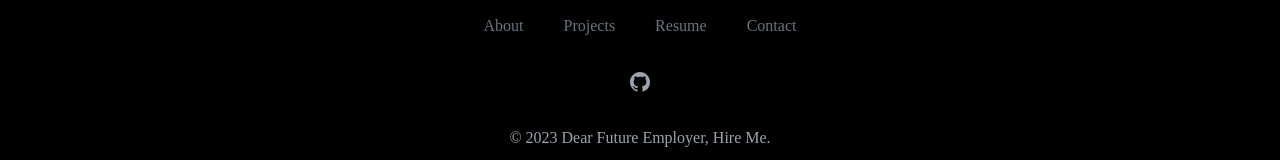
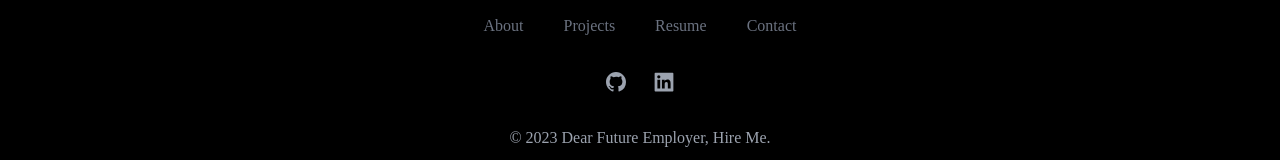
Before and after one commit to Proper-Stevo/Portfolio, a Next.js app: page / in a window 1280 px wide. Shown: the part 3094-3254 px from the top of the page. Built offline with nearby package versions, Linux system fonts and the light colour scheme.

Commit message:
footer stuff

```diff
--- a/app/components/Footer.js
+++ b/app/components/Footer.js
@@ -2,39 +2,49 @@ import React from "react";
 
 function Footer() {
     return (
-<section class="bg-black">
-    <div class="max-w-screen-xl px-4 py-12 mx-auto font-serif space-y-8 overflow-hidden sm:px-6 lg:px-8">
-        <nav class="flex flex-wrap justify-center -mx-5 -my-2">
-            <div class="px-5 py-2">
+        <section className="bg-black">
+            <div className="max-w-screen-xl px-4 py-12 mx-auto font-serif space-y-8 overflow-hidden sm:px-6 lg:px-8">
+                <nav className="flex flex-wrap justify-center -mx-5 -my-2">
+                    <div className="px-5 py-2">
                         <a href="#home" class="text-base leading-6 text-gray-500 hover:text-gray-900">
                             About
                         </a>
                     </div>
-            <div class="px-5 py-2">
+                    <div className="px-5 py-2">
                         <a href="#GitHub" class="text-base leading-6 text-gray-500 hover:text-gray-900">
                             Projects
                         </a>
                     </div>
-            <div class="px-5 py-2">
+                    <div className="px-5 py-2">
                         <a href="#resume" class="text-base leading-6 text-gray-500 hover:text-gray-900">
                             Resume
                         </a>
                     </div>
-            <div class="px-5 py-2">
+                    <div className="px-5 py-2">
                         <a href="#contactMe" class="text-base leading-6 text-gray-500 hover:text-gray-900">
                             Contact
                         </a>
                     </div>
                 </nav>
-        <div class="flex justify-center mt-8 space-x-6">
-            <a href="http://www.github.com/Proper-Stevo" class="text-gray-400 hover:text-gray-500">
-                <span class="sr-only">GitHub</span>
-                <svg class="w-6 h-6" aria-hidden="true" fill="currentColor" viewBox="0 0 24 24">
+                <div className="flex justify-center mt-8 space-x-6">
+                    <a href="http://www.github.com/Proper-Stevo" className="text-gray-400 hover:text-gray-500">
+                        <span className="sr-only">GitHub</span>
+                        <svg className="w-6 h-6" aria-hidden="true" fill="currentColor" viewBox="0 0 24 24">
                             <path fill-rule="evenodd" d="M12 2C6.477 2 2 6.484 2 12.017c0 4.425 2.865 8.18 6.839 9.504.5.092.682-.217.682-.483 0-.237-.008-.868-.013-1.703-2.782.605-3.369-1.343-3.369-1.343-.454-1.158-1.11-1.466-1.11-1.466-.908-.62.069-.608.069-.608 1.003.07 1.531 1.032 1.531 1.032.892 1.53 2.341 1.088 2.91.832.092-.647.35-1.088.636-1.338-2.22-.253-4.555-1.113-4.555-4.951 0-1.093.39-1.988 1.029-2.688-.103-.253-.446-1.272.098-2.65 0 0 .84-.27 2.75 1.026A9.564 9.564 0 0112 6.844c.85.004 1.705.115 2.504.337 1.909-1.296 2.747-1.027 2.747-1.027.546 1.379.202 2.398.1 2.651.64.7 1.028 1.595 1.028 2.688 0 3.848-2.339 4.695-4.566 4.943.359.309.678.92.678 1.855 0 1.338-.012 2.419-.012 2.747 0 .268.18.58.688.482A10.019 10.019 0 0022 12.017C22 6.484 17.522 2 12 2z" clip-rule="evenodd"></path>
                         </svg>
                     </a>
+                    <a href="https://www.linkedin.com/in/stevenb1992/" className="text-gray-400 hover:text-gray-500">
+                        <span className="sr-only">LinkedIn</span>
+                        <svg
+                            viewBox="0 0 1024 1024"
+                            fill="currentColor"
+                            className="w-6 h-6"
+                        >
+                            <path d="M880 112H144c-17.7 0-32 14.3-32 32v736c0 17.7 14.3 32 32 32h736c17.7 0 32-14.3 32-32V144c0-17.7-14.3-32-32-32zM349.3 793.7H230.6V411.9h118.7v381.8zm-59.3-434a68.8 68.8 0 1168.8-68.8c-.1 38-30.9 68.8-68.8 68.8zm503.7 434H675.1V608c0-44.3-.8-101.2-61.7-101.2-61.7 0-71.2 48.2-71.2 98v188.9H423.7V411.9h113.8v52.2h1.6c15.8-30 54.5-61.7 112.3-61.7 120.2 0 142.3 79.1 142.3 181.9v209.4z" />
+                        </svg>
+                    </a>
                 </div>
-        <p class="mt-8 text-base leading-6 text-center text-gray-400">
+                <p className="mt-8 text-base leading-6 text-center text-gray-400">
                     © 2023 Dear Future Employer, Hire Me.
                 </p>
             </div>
```
Lines whose indentation alone changed are shown as unchanged.
